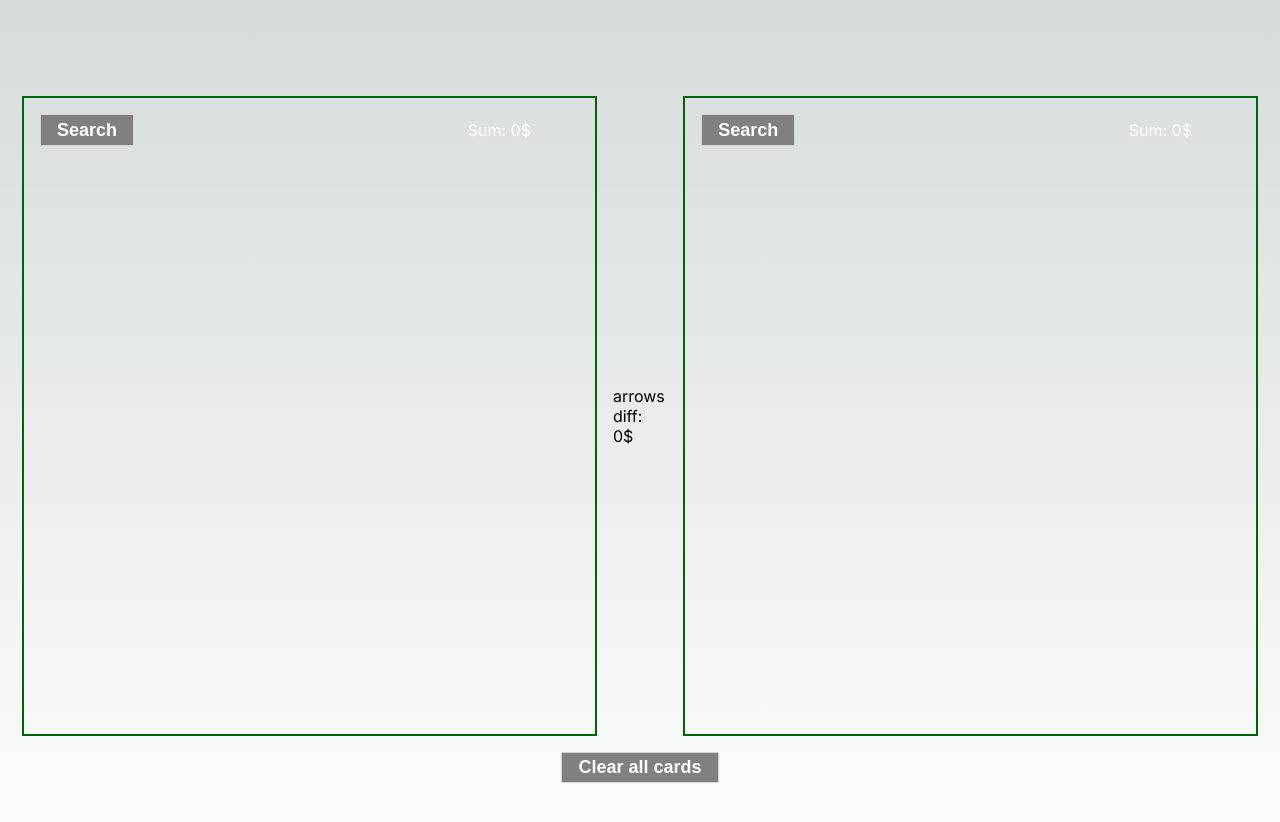
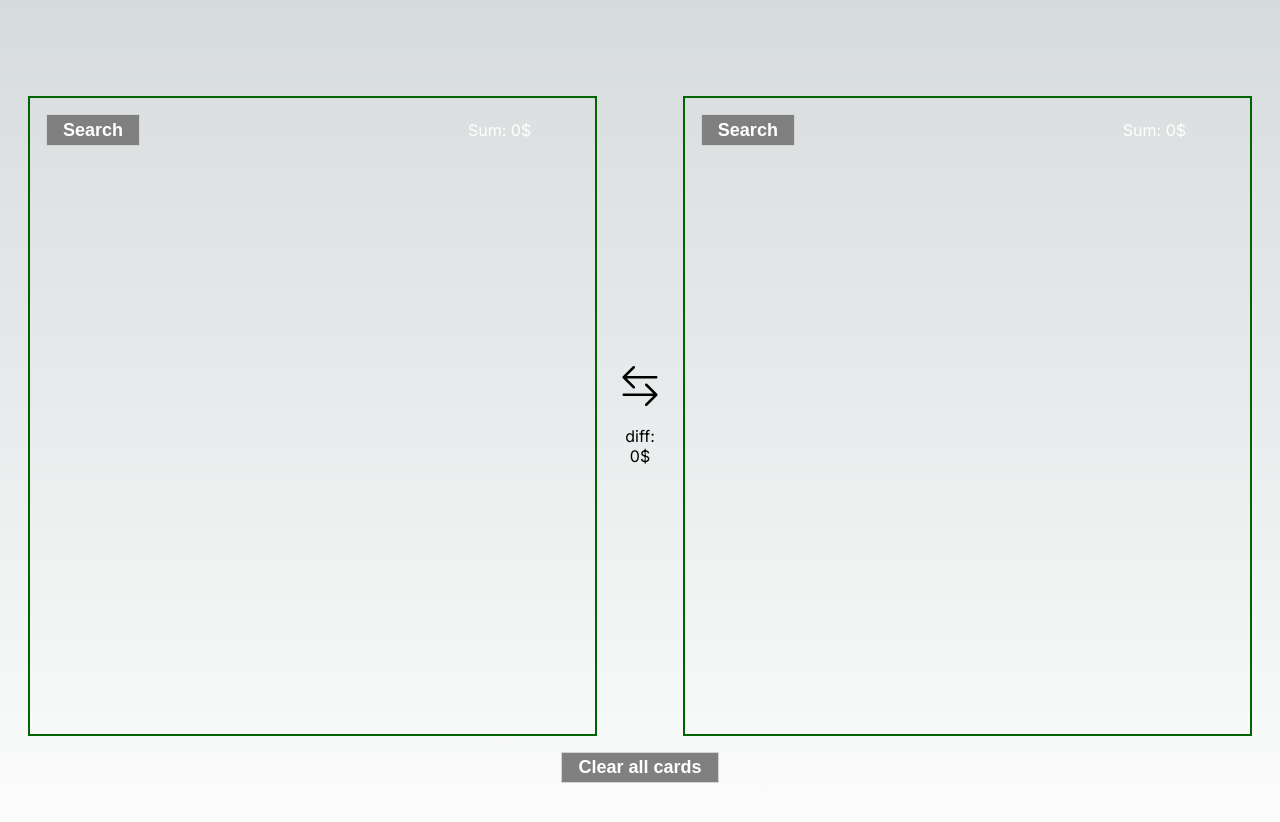
Before and after one commit to Carowa27/pkmn-trade-calculator, a Next.js app: page / in a window 1280 px wide. Shown: the top 822 px of the page. Built offline with nearby package versions, Linux system fonts and the light colour scheme.

Commit message:
(build) add arrows to midsection

```diff
--- a/src/app/page.tsx
+++ b/src/app/page.tsx
@@ -5,6 +5,7 @@ import { IPkmnCard } from "./dataFromApi";
 import { useEffect, useState } from "react";
 import { SearchModal } from "../components/searchModal";
 import { PkmnCard } from "@/components/pkmnCard";
+import { ArrowLeftRight } from "react-bootstrap-icons";
 
 export const Home = () => {
   const [showModal, setShowModal] = useState<boolean>(false);
@@ -142,8 +143,19 @@ export const Home = () => {
             })}
           </div>
         </div>
-        <div>
-          <div>arrows</div> <div>diff: {sumTraderOne() - sumTraderTwo()}$</div>
+        <div
+          style={{
+            display: "flex",
+            flexDirection: "column",
+            alignItems: "center",
+          }}
+        >
+          <div>
+            <ArrowLeftRight size={40} />
+          </div>
+          <p style={{ textAlign: "center", marginTop: "1rem" }}>
+            diff: {sumTraderOne() - sumTraderTwo()}$
+          </p>
         </div>
         <div
           style={{
```
